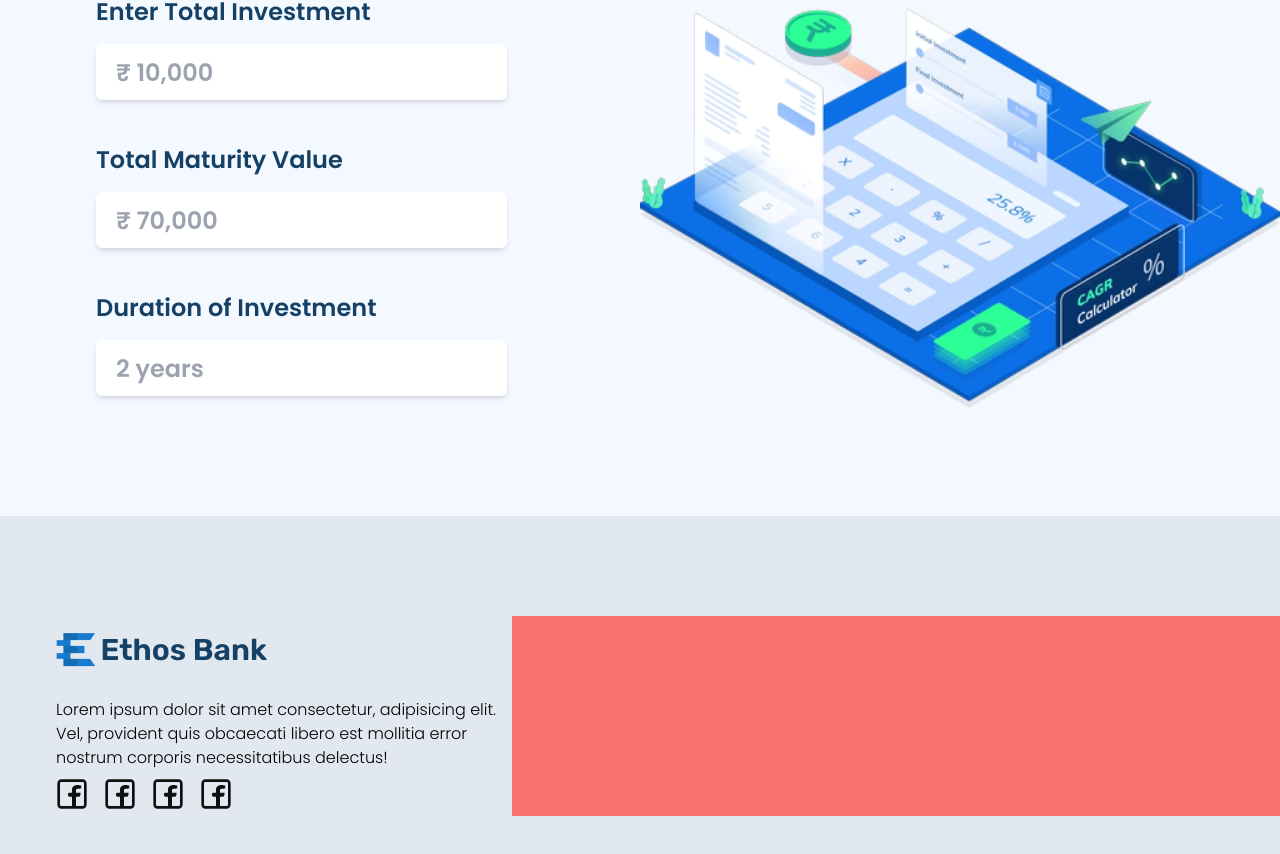
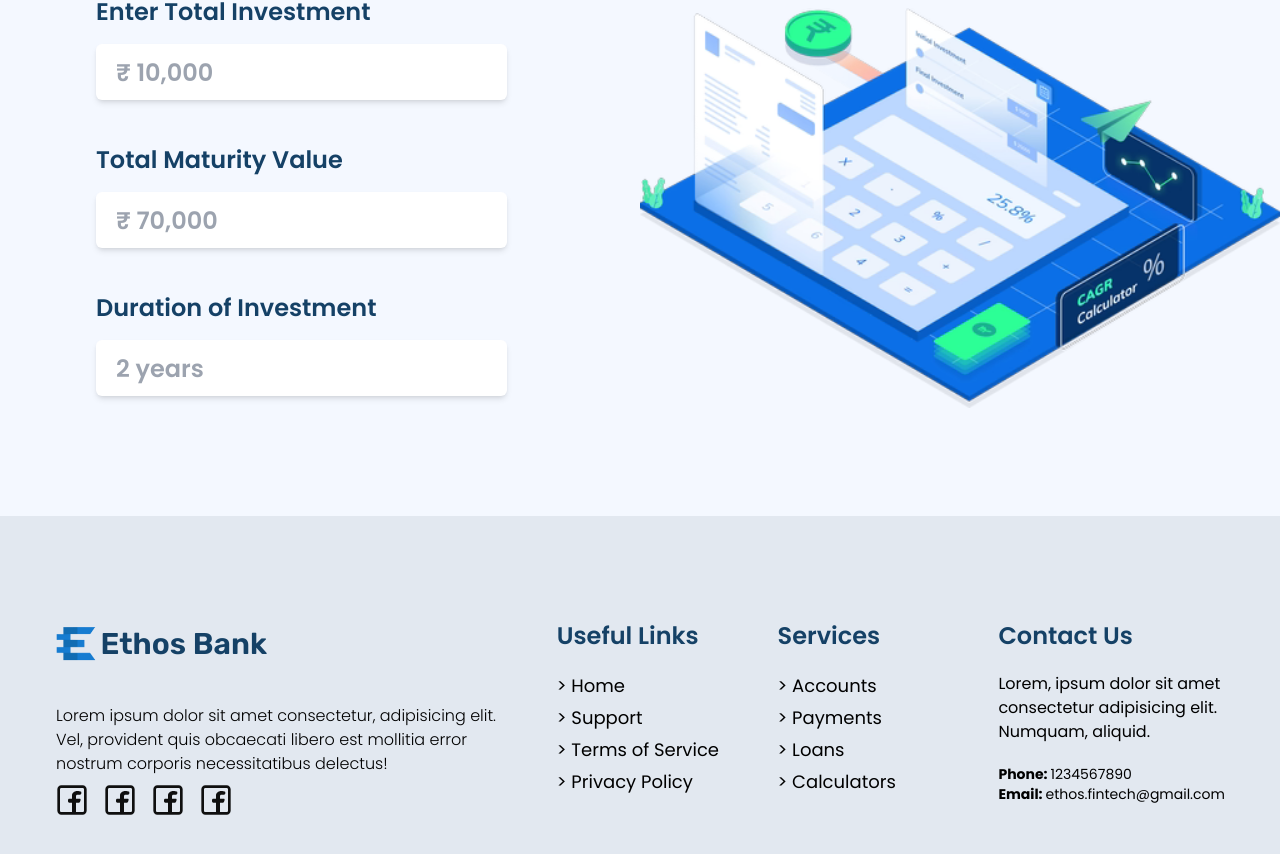
Before and after one commit to Dhruvin151104/Ethos-Bank, a React (Vite) app in the folder Ethos-Bank/: page /calculator/cagr in a window 1280 px wide. Shown: the part 312-1166 px from the top of the page. Built offline with nearby package versions, Linux system fonts and the light colour scheme; the HTML template or start-up script is replaced by a standard one; a web font is replaced by a local one.

Commit message:
Footer Done Co-authored-by: Dhruvin151104 <Dhruvin151104@users.noreply.github.com>

```diff
--- a/Ethos-Bank/src/components/Footer.jsx
+++ b/Ethos-Bank/src/components/Footer.jsx
@@ -7,16 +7,25 @@ import twit from "../assets/twitterSVG.svg";
 import linkedin from "../assets/linkedinSVG.svg";
 
 function Footer() {
-    const media = (props)=>{
-        return (
-            <div className=" h-8 w-8 cursor-pointer">
-                <img src={props.img} className="h-full w-full"></img>
-            </div>
-        );
-    }
+    const usefulLinks = ['Home', 'Support', 'Terms of Service', 'Privacy Policy'];
+    const Services = ['Accounts', 'Payments', 'Loans', 'Calculators'];
+  const media = (props) => {
+    return (
+      <div className=" h-8 w-8 cursor-pointer">
+        <img src={props.img} className="h-full w-full"></img>
+      </div>
+    );
+  };
+  const element = (e) => {
+    return (
+        <p className=" cursor-pointer hover:text-sky-600 ease-in-out duration-200">
+            &gt; {e}
+        </p>
+    );
+  };
   return (
     <div className="  h-[50vh] flex justify-center items-center font-[Poppins] bg-slate-200 mt-10">
-      <div className=" h-4/5 w-2/5 flex justify-center items-start flex-col pl-14 gap-5">
+      <div className=" h-4/5 w-2/5 flex justify-center items-start flex-col pl-14 gap-8">
         <div className="h-14  flex items-center">
           <Logo img={logoIMG} />
         </div>
@@ -27,15 +36,43 @@ function Footer() {
             necessitatibus delectus!
           </p>
           <div className="flex gap-4">
-            {media({img:fb})}
-            {media({img:fb})}
-            {media({img:fb})}
-            {media({img:fb})}
-
+            {media({ img: fb })}
+            {media({ img: fb })}
+            {media({ img: fb })}
+            {media({ img: fb })}
           </div>
         </div>
       </div>
-      <div className=" h-1/2 w-3/5 bg-red-400"></div>
+      <div className=" h-4/5 w-3/5  flex justify-evenly items-center">
+            <div className=" h-[90%] w-[25%]  items-start justify-center flex flex-col pl-4 gap-5">
+              <div className="h-[30%] w-full flex items-end">
+              <p className=" text-2xl font-semibold text-[#154166]">Useful Links</p>
+              </div>
+              <div className="flex flex-col justify-start items-start gap-1 font-normal text-lg h-[70%]">
+                {usefulLinks.map((e) => element(e))}
+              </div>
+            </div>
+            <div className=" h-[90%] w-[25%]  items-start justify-center flex flex-col pl-4 gap-5 ">
+              <div className="h-[30%] w-full flex items-end">
+              <p className=" text-2xl font-semibold text-[#154166]">Services</p>
+              </div>
+              <div className="flex flex-col justify-start items-start gap-1 font-normal text-lg h-[70%]">
+                {Services.map((e) => element(e))}
+              </div>
+            </div>
+            <div className=" h-[90%] w-[35%]  items-start justify-center flex flex-col pl-4 gap-5">
+              <div className="h-[30%] w-full flex items-end">
+              <p className=" text-2xl font-semibold text-[#154166]">Contact Us</p>
+              </div>
+              <div className=" w-full text-md flex flex-col justify-start gap-5 h-[70%]">
+                  <p>Lorem, ipsum dolor sit amet consectetur adipisicing elit. Numquam, aliquid.</p>
+                  <div className="text-sm">
+                    <p><b>Phone: </b> 1234567890</p>
+                    <p><b>Email: </b> ethos.fintech@gmail.com</p>
+                  </div>
+                </div>
+            </div>
+      </div>
     </div>
   );
 }
```
